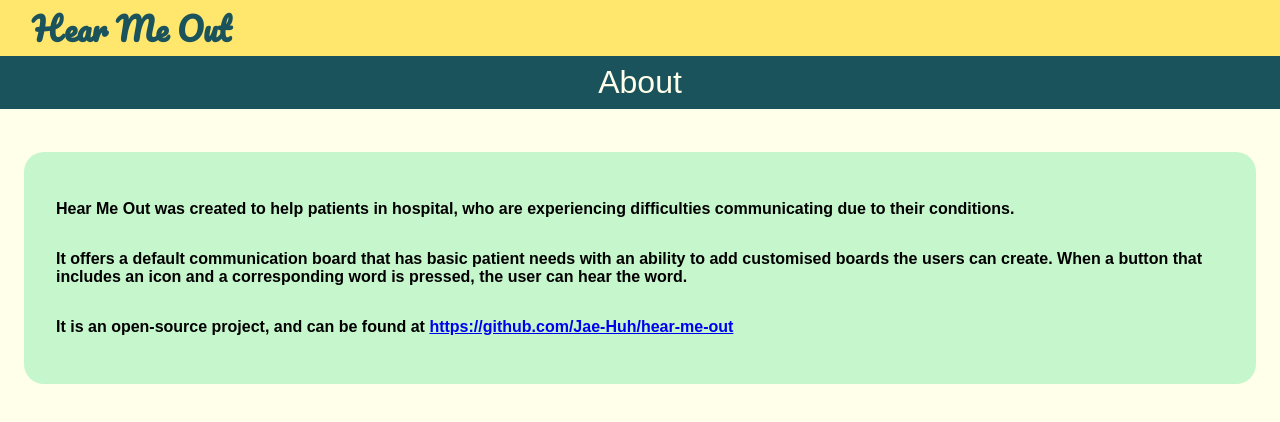
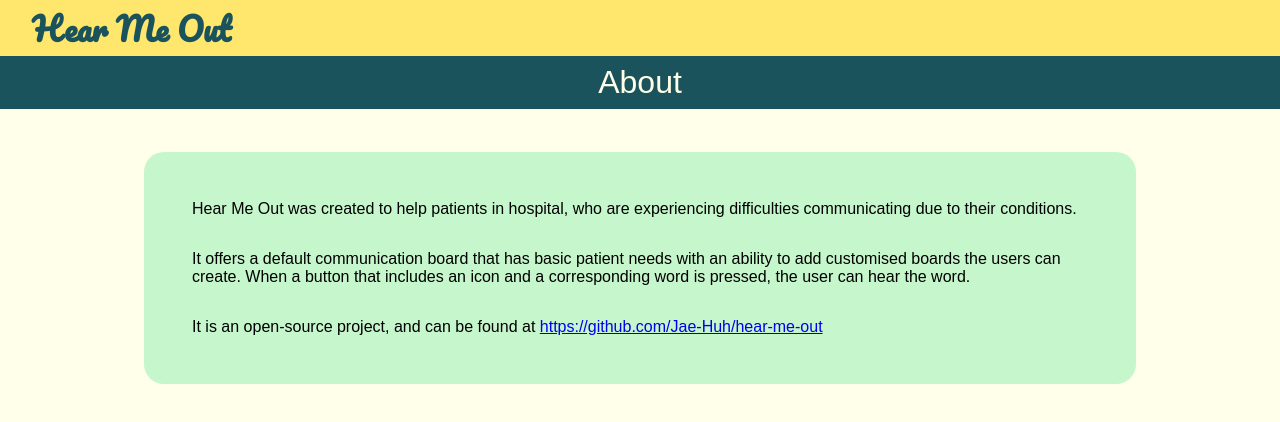
Before and after one commit to jae-huh/hear-me-out, a React (Create React App) app: page /#/about in a window 1280 px wide. Shown: the top 422 px of the page. Built offline with nearby package versions, Linux system fonts and the light colour scheme.

Commit message:
Edit styling

```diff
--- a/src/Additional-info.css
+++ b/src/Additional-info.css
@@ -6,15 +6,24 @@
 }
 
 .about-app, .credits {
-  padding: 2em;
+  padding: 2em 3em;
   margin: 1.5em;
   background-color: #c6f6cb;
   border-radius: 20px;
-  font-weight: bold;
   display: flex;
   flex-direction: column;
+}
+
+.credits {
+  text-align: center;
 }
 
 .icon-credit {
   margin: 0.5em;
 }
+
+@media (min-width: 760px) {
+  .about-app, .credits {
+    width: 70%;
+  }
+}
```
